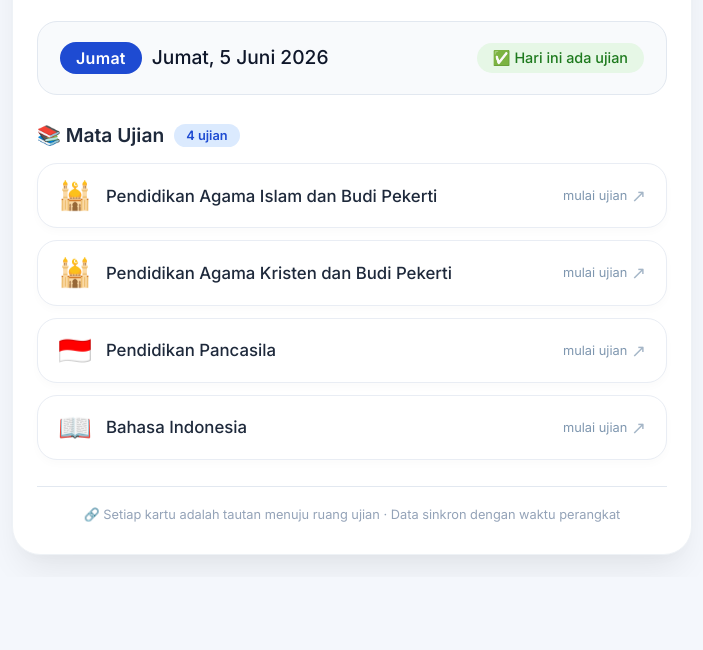
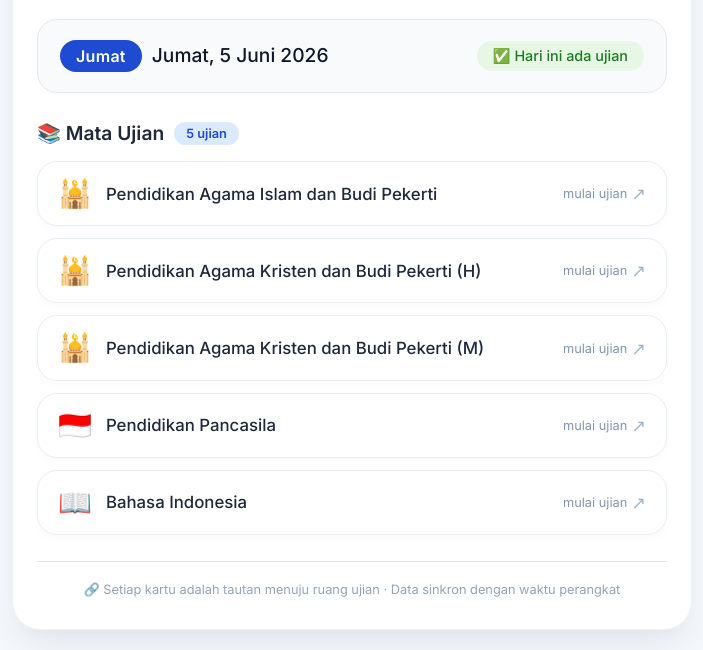
Before and after one commit to smkinsanunggul/smkinsanunggul.github.io, a plain HTML site: page index.html in a window 1280 px wide. Shown: the part 223-873 px from the top of the page, without its empty margins (288-991 px from the left). Before the commit the page ends 800 px from the top, so only its background shows below. Drawn offline with Linux system fonts and the light colour scheme.

Commit message:
Update index.html

```diff
--- a/index.html
+++ b/index.html
@@ -241,7 +241,7 @@
             { date: "2026-04-15", exams: ["Matematika"] },
             { date: "2026-04-16", exams: ["Bahasa Inggris"] },
             // ASAT X
-            { date: "2026-06-05", exams: ["Pendidikan Agama Islam dan Budi Pekerti", "Pendidikan Agama Kristen dan Budi Pekerti", "Pendidikan Pancasila", "Bahasa Indonesia"] },
+            { date: "2026-06-05", exams: ["Pendidikan Agama Islam dan Budi Pekerti", "Pendidikan Agama Kristen dan Budi Pekerti (H)", "Pendidikan Agama Kristen dan Budi Pekerti (M)", "Pendidikan Pancasila", "Bahasa Indonesia"] },
             { date: "2026-06-06", exams: ["Pendidikan Jasmani, Olahraga, dan Kesehatan (PBK, TB)", "Pendidikan Jasmani, Olahraga, dan Kesehatan (TSM)", "Sejarah Indonesia", "Seni Musik"] },
             { date: "2026-06-08", exams: ["XH3A", "XH3B", "XH3C", "XH3D"] },
             { date: "2026-06-09", exams: ["XH4A", "XH4B", "XH4C"] },
@@ -312,7 +312,8 @@
             // === KELAS X ===
 
             "Pendidikan Agama Islam dan Budi Pekerti": "https://forms.gle/nL6PHDipG6KEXXBp6",
-            "Pendidikan Agama Kristen dan Budi Pekerti": "https://forms.gle/u7wYbh3aPp8KEdYr8",
+            "Pendidikan Agama Kristen dan Budi Pekerti (H)": "https://forms.gle/u7wYbh3aPp8KEdYr8",
+            "Pendidikan Agama Kristen dan Budi Pekerti (M)": "https://forms.gle/2nxKDA2h5dTQLQsk7",
             "Pendidikan Pancasila": "https://forms.gle/HCoSTBJSZoSMfcPi9",
             "Bahasa Indonesia": "https://forms.gle/StMkGRFwam4Q4oct6",
             "Pendidikan Jasmani, Olahraga, dan Kesehatan (PBK, TB)": "https://forms.gle/5Ti3bfAPFjUVWXZC7",
```
